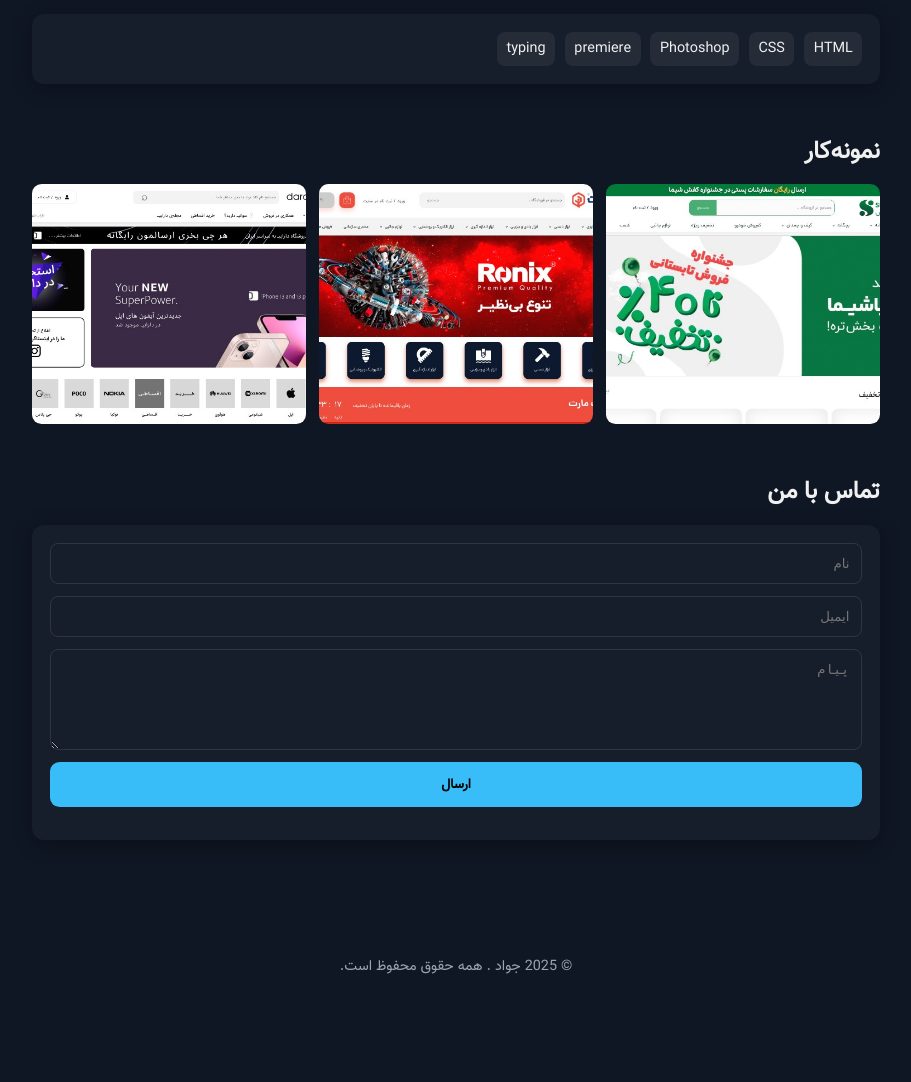
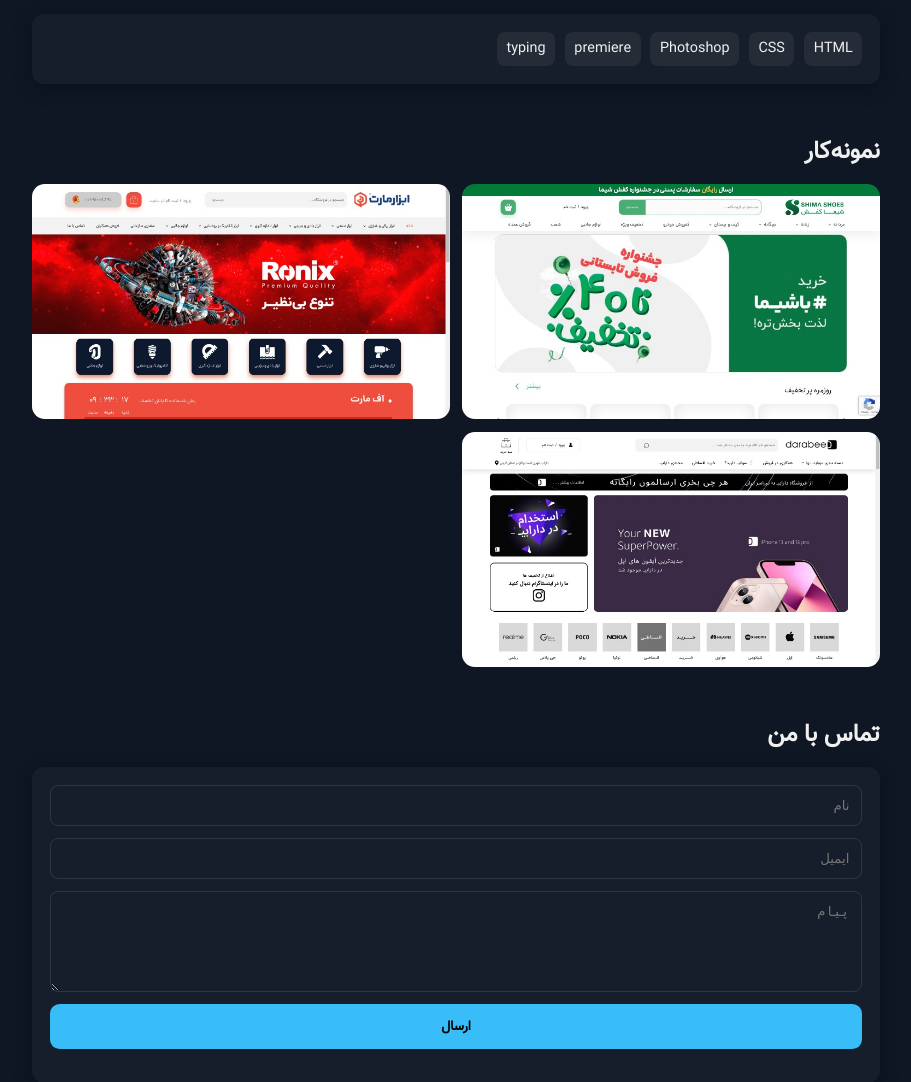
Before and after one commit to desktophoseini101019-ux/my-website, a PHP site: page / in a window 1280 px wide. Shown: the part 696-1778 px from the top of the page, without its empty margins (184-1095 px from the left). Before the commit the page ends 1670 px from the top, so only its background shows below. Run offline with PHP 8.4, Linux system fonts and the light colour scheme.

Commit message:
Update style.css

```diff
--- a/style.css
+++ b/style.css
@@ -98,14 +98,14 @@ h2 {
 
 .grid {
   display: grid;
-  grid-template-columns: repeat(auto-fit, minmax(15rem, 1fr));
+  grid-template-columns: repeat(auto-fit, minmax(18rem, 1fr));
   gap: 0.8rem;
 }
 
 .grid img {
   width: 100%;
-  border-radius: 0.6rem;
-  height: 15rem;
+  border-radius: 0.8rem;
+  height: 100%;
   object-fit: cover;
   transition: transform .25s ease-out;
 }
```
